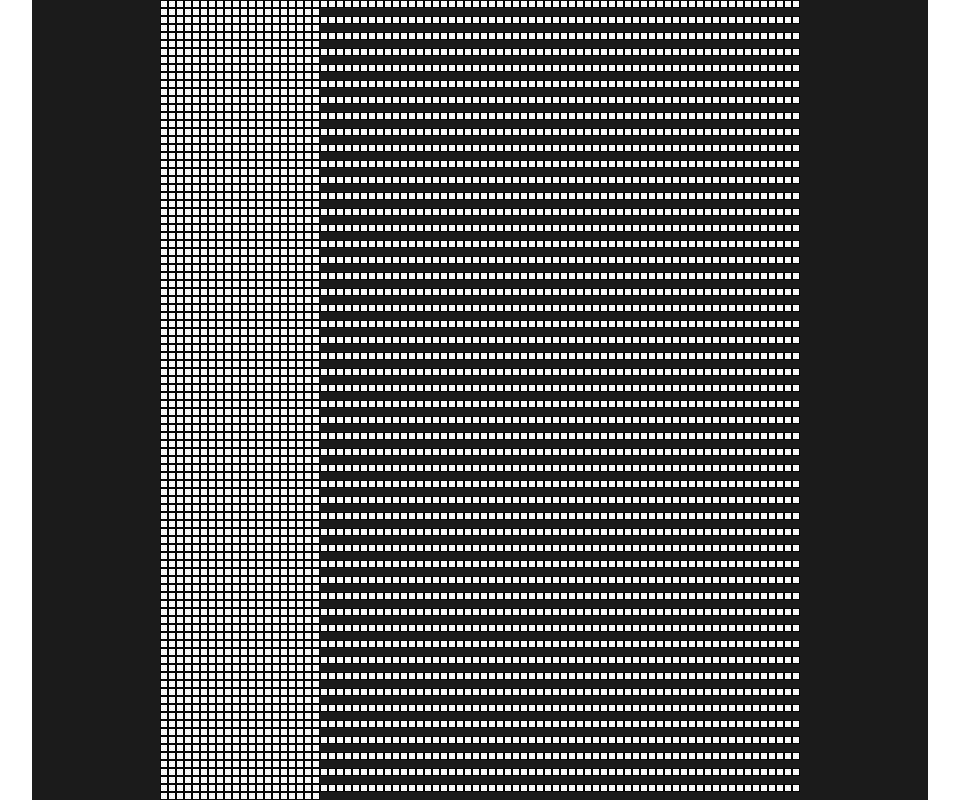
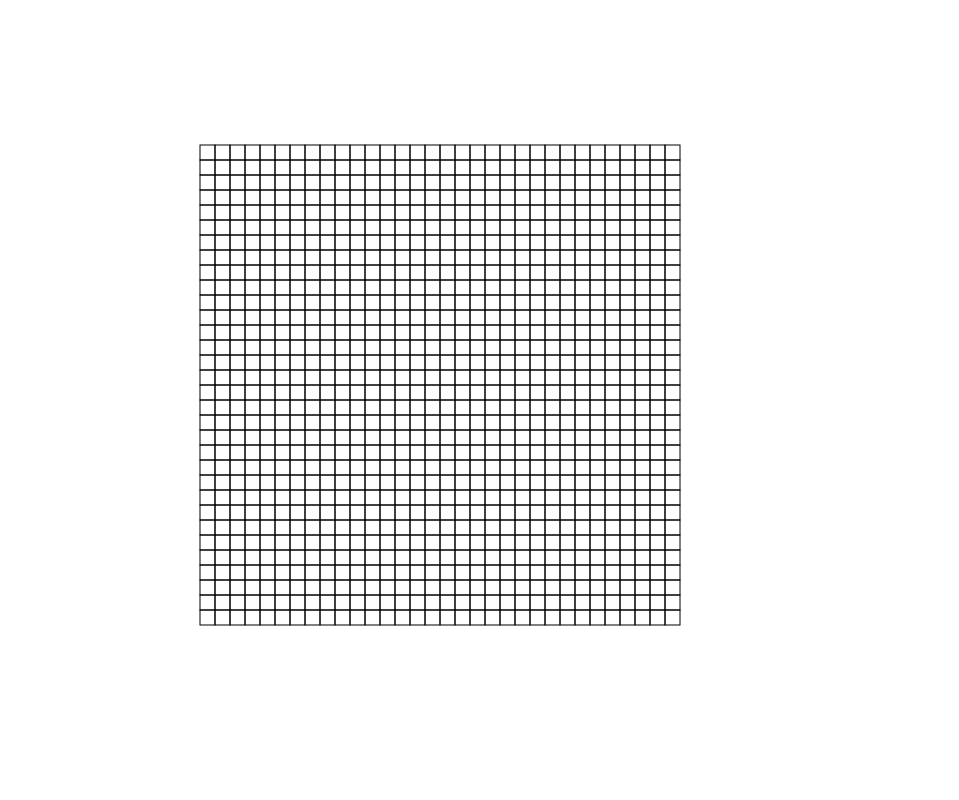
Before and after one commit to Pedso18/superPaint, a React (Create React App) app: page / in a window 1280 px wide. Shown: the top 800 px of the page, without its empty margins (160-1119 px from the left). Built offline with nearby package versions, Linux system fonts and the light colour scheme.

Commit message:
pretty poor painting but more opmized

```diff
--- a/src/App.css
+++ b/src/App.css
@@ -1,51 +1,4 @@
-html {
-	--amountOfChildrenX: null;
-	--amountOfChildrenY: null;
-	--sizeOfPixel: null;
-}
-
-.pixelBox {
-	position: relative;
-
-	display: inline-block;
-
-	flex: 1;
-
-	width: var(--sizeOfPixel);
-	height: var(--sizeOfPixel);
-
-	box-shadow: 0px 0px 0px 1px #000000;
-
-	margin: 1px;
-	z-index: 1;
-
-	user-select: none;
-	-moz-user-select: none;
-	-khtml-user-select: none;
-	-webkit-user-select: none;
-	-o-user-select: none;
-}
-.pixelBox:hover {
-	width: calc(var(--sizeOfPixel) + 2px);
-	height: calc(var(--sizeOfPixel) + 2px);
-
-	margin: 0px;
-
-	box-shadow: 0px 0px 0px 2px #000000;
-	z-index: 10;
-}
-
 .canvas {
-	height: 100vh;
-	width: 70vw;
-	margin: auto;
-	background-color: rgb(26, 26, 26);
-	line-height: 0px;
-}
-
-.pixelJacket {
-	width: fit-content;
-	height: fit-content;
 	position: absolute;
 	left: 50%;
 	top: 50%;
--- a/src/App.jsx
+++ b/src/App.jsx
@@ -1,70 +1,16 @@
-import { useState, useEffect, useRef } from "react";
+import { useState, useRef } from "react";
+import Canvas from "./canvas";
 import "./App.css";
-import PixelBox from "./pixelBox";
 
 function App() {
 	const [pixelGrid, setPixelGrid] = useState([]);
-	const [gridSize, setGridSize] = useState([100, 100]);
+	const [gridSize, setGridSize] = useState([32, 32]);
+	const [showGrid, setShowGrid] = useState(true);
 	const isMousePressed = useRef(false);
-
-	useEffect(() => {
-		let newGrid = [];
-
-		document.documentElement.style.setProperty("--amountOfChildrenX", gridSize[0]);
-		document.documentElement.style.setProperty("--amountOfChildrenY", gridSize[1]);
-
-		if (window.screen.availHeight > window.screen.availWidth) {
-			document.documentElement.style.setProperty(
-				"--sizeOfPixel",
-				"calc(calc(70vw - 2px * var(--amountOfChildrenX)) / var(--amountOfChildrenX))"
-			);
-		} else {
-			document.documentElement.style.setProperty(
-				"--sizeOfPixel",
-				"calc(calc(100vh - 2px * var(--amountOfChildrenY)) / var(--amountOfChildrenY))"
-			);
-		}
-
-		for (let i = 0; i < gridSize[1]; i++) {
-			newGrid[i] = [];
-			for (let a = 0; a < gridSize[0]; a++) {
-				newGrid[i][a] = { color: null };
-			}
-		}
-
-		setPixelGrid(newGrid);
-	}, []);
-
-	useEffect(() => {
-		let newGrid = [];
-
-		document.documentElement.style.setProperty("--amountOfChildrenX", gridSize[0]);
-		document.documentElement.style.setProperty("--amountOfChildrenY", gridSize[1]);
-
-		if (window.screen.availHeight > window.screen.availWidth) {
-			document.documentElement.style.setProperty(
-				"--sizeOfPixel",
-				"calc(calc(70vw - 2px * var(--amountOfChildrenX)) / var(--amountOfChildrenX))"
-			);
-		} else {
-			document.documentElement.style.setProperty(
-				"--sizeOfPixel",
-				"calc(calc(100vh - 2px * var(--amountOfChildrenY)) / var(--amountOfChildrenY))"
-			);
-		}
-
-		for (let i = 0; i < gridSize[1]; i++) {
-			newGrid[i] = [];
-			for (let a = 0; a < gridSize[0]; a++) {
-				newGrid[i][a] = { color: "#fff" };
-			}
-		}
-
-		setPixelGrid(newGrid);
-	}, [gridSize]);
 
 	return (
 		<div
+			tabIndex={0}
 			className='App'
 			onMouseDown={() => {
 				console.log("pressed = true");
@@ -73,23 +19,18 @@ function App() {
 			onMouseUp={() => {
 				console.log("pressed = false");
 				isMousePressed.current = false;
+			}}
+			onKeyUp={e => {
+				if (e.key.toLowerCase() === "g") {
+					setShowGrid(!showGrid);
+				}
 			}}>
-			<div className='canvas'>
-				<div className='pixelJacket'>
-					{pixelGrid.map((item, key1) => {
-						return (
-							<>
-								{item.map((pixelItem, key) => {
-									return (
-										<PixelBox isMousePressed={isMousePressed} color={pixelItem.color} key={key} />
-									);
-								})}
-								<br />
-							</>
-						);
-					})}
-				</div>
-			</div>
+			<Canvas
+				isMousePressed={isMousePressed}
+				showGrid={showGrid}
+				pixelGridState={[pixelGrid, setPixelGrid]}
+				gridSizeState={[gridSize, setGridSize]}
+			/>
 		</div>
 	);
 }
--- /dev/null
+++ b/src/canvas.jsx
@@ -0,0 +1,213 @@
+import { useState, useEffect, useRef } from "react";
+
+export default function Canvas(props) {
+	const showGrid = props.showGrid;
+	const [pixelGrid, setPixelGrid] = props.pixelGridState || [];
+	const [gridSize, setGridSize] = props.gridSizeState;
+	const canvasRef = useRef();
+	const isMousePressed = props.isMousePressed;
+
+	useEffect(() => {
+		const canvas = canvasRef.current;
+
+		canvas.width = (window.screen.availWidth / 100) * 70;
+		canvas.height = (window.screen.availHeight / 100) * 85;
+
+		var pixelSize = 40;
+
+		while (
+			pixelSize * gridSize[0] > canvas.width ||
+			pixelSize * gridSize[1] > canvas.height
+		) {
+			pixelSize -= 0.1;
+		}
+
+		canvas.width += 4;
+		canvas.height += 4;
+
+		const ctx = canvas.getContext("2d");
+		ctx.imageSmoothingEnabled = false;
+		ctx.fillStyle = "black";
+
+		let newGrid = [];
+
+		canvas.onmousemove = function (e) {
+			const target = e.target;
+
+			// Get the bounding rectangle of target
+			const rect = target.getBoundingClientRect();
+
+			// Mouse position
+			const x = e.clientX - rect.left - pixelSize;
+			const y = e.clientY - rect.top - pixelSize;
+
+			ctx.fillStyle = "white";
+			ctx.fillRect(0, 0, canvas.width, canvas.height);
+			ctx.fillStyle = "black";
+
+			console.log("show grid is", props.showGrid);
+
+			for (let i = 0; i < gridSize[1]; i++) {
+				newGrid[i] = [];
+				for (let a = 0; a < gridSize[0]; a++) {
+					if (
+						x > pixelSize * (a - 1) &&
+						x < pixelSize * a &&
+						y > pixelSize * (i - 1) &&
+						y < pixelSize * i
+					) {
+						if (props.showGrid === true) {
+							ctx.strokeRect(
+								pixelSize * a - 1 + 2,
+								pixelSize * i - 1 + 2,
+								pixelSize + 2,
+								pixelSize + 2
+							);
+						} else {
+							ctx.fillRect(
+								pixelSize * a - 1 + 2,
+								pixelSize * i - 1 + 2,
+								pixelSize + 2,
+								pixelSize + 2
+							);
+							console.log("no grid");
+						}
+					} else {
+						if (props.showGrid === true) {
+							ctx.strokeRect(pixelSize * a + 2, pixelSize * i + 2, pixelSize, pixelSize);
+						} else {
+							console.log("no grid");
+							ctx.fillRect(pixelSize * a + 2, pixelSize * i + 2, pixelSize, pixelSize);
+						}
+					}
+				}
+			}
+		};
+
+		for (let i = 0; i < gridSize[1]; i++) {
+			newGrid[i] = [];
+			for (let a = 0; a < gridSize[0]; a++) {
+				newGrid[i][a] = { color: "#fff" };
+				ctx.strokeRect(pixelSize * a + 2, pixelSize * i + 2, pixelSize, pixelSize);
+			}
+		}
+
+		setPixelGrid(newGrid);
+	}, []);
+
+	useEffect(() => {
+		const canvas = canvasRef.current;
+
+		canvas.width = (window.screen.availWidth / 100) * 70;
+		canvas.height = (window.screen.availHeight / 100) * 85;
+
+		var pixelSize = 40;
+
+		while (
+			pixelSize * gridSize[0] > canvas.width ||
+			pixelSize * gridSize[1] > canvas.height
+		) {
+			pixelSize -= 1;
+		}
+
+		canvas.width += 4;
+		canvas.height += 4;
+
+		const ctx = canvas.getContext("2d");
+		ctx.imageSmoothingEnabled = false;
+		ctx.fillStyle = "black";
+
+		canvas.onmousemove = function (e) {
+			const target = e.target;
+
+			// Get the bounding rectangle of target
+			const rect = target.getBoundingClientRect();
+
+			// Mouse position
+			const x = e.clientX - rect.left - pixelSize;
+			const y = e.clientY - rect.top - pixelSize;
+
+			ctx.fillStyle = "white";
+			ctx.fillRect(0, 0, canvas.width, canvas.height);
+			ctx.stokeStyle = "black";
+			ctx.strokeRect(2, 2, pixelSize * gridSize[0], pixelSize * gridSize[1]);
+
+			for (let i = 0; i < gridSize[1]; i++) {
+				for (let a = 0; a < gridSize[0]; a++) {
+					if (pixelGrid[i][a] && pixelGrid[i][a].color) {
+						ctx.fillStyle = pixelGrid[i][a].color;
+					}
+
+					if (
+						x > pixelSize * (a - 1) &&
+						x < pixelSize * a &&
+						y > pixelSize * (i - 1) &&
+						y < pixelSize * i
+					) {
+						if (isMousePressed.current) {
+							pixelGrid[i][a].color = pixelGrid[i][a].color == "#fff" ? "#000" : "#fff";
+						}
+
+						if (props.showGrid === true) {
+							if (ctx.fillStyle != "#fff") {
+								ctx.beginPath();
+								ctx.rect(
+									pixelSize * a - 1 + 2,
+									pixelSize * i - 1 + 2,
+									pixelSize + 2,
+									pixelSize + 2
+								);
+								ctx.fill();
+								ctx.closePath();
+							}
+							ctx.strokeRect(
+								pixelSize * a - 1 + 2,
+								pixelSize * i - 1 + 2,
+								pixelSize + 2,
+								pixelSize + 2
+							);
+						} else {
+							ctx.beginPath();
+							ctx.rect(
+								pixelSize * a - 1 + 2,
+								pixelSize * i - 1 + 2,
+								pixelSize + 2,
+								pixelSize + 2
+							);
+							ctx.fill();
+							ctx.closePath();
+						}
+					} else {
+						if (props.showGrid === true) {
+							if (ctx.fillStyle != "#fff") {
+								ctx.beginPath();
+								ctx.rect(
+									pixelSize * a - 1 + 2,
+									pixelSize * i - 1 + 2,
+									pixelSize + 2,
+									pixelSize + 2
+								);
+								ctx.fill();
+								ctx.closePath();
+							}
+							ctx.strokeRect(pixelSize * a + 2, pixelSize * i + 2, pixelSize, pixelSize);
+						} else {
+							ctx.beginPath();
+							ctx.rect(pixelSize * a + 2, pixelSize * i + 2, pixelSize, pixelSize);
+							ctx.fill();
+							ctx.closePath();
+						}
+					}
+				}
+			}
+		};
+
+		for (let i = 0; i < gridSize[1]; i++) {
+			for (let a = 0; a < gridSize[0]; a++) {
+				ctx.strokeRect(pixelSize * a + 2, pixelSize * i + 2, pixelSize, pixelSize);
+			}
+		}
+	}, [showGrid, pixelGrid]);
+
+	return <canvas className='canvas' ref={canvasRef}></canvas>;
+}
--- a/src/pixelBox.jsx
+++ /dev/null
@@ -1,19 +0,0 @@
-import { useState } from "react";
-
-export default function PixelBox(props) {
-	const [color, setColor] = useState(props.color);
-
-	return (
-		<div
-			onMouseDown={() => {
-				setColor(color === "#fff" ? "#000" : "#fff");
-			}}
-			onMouseEnter={() => {
-				if (props.isMousePressed.current === true) {
-					setColor(color === "#fff" ? "#000" : "#fff");
-				}
-			}}
-			className='pixelBox'
-			style={{ backgroundColor: color }}></div>
-	);
-}
```
